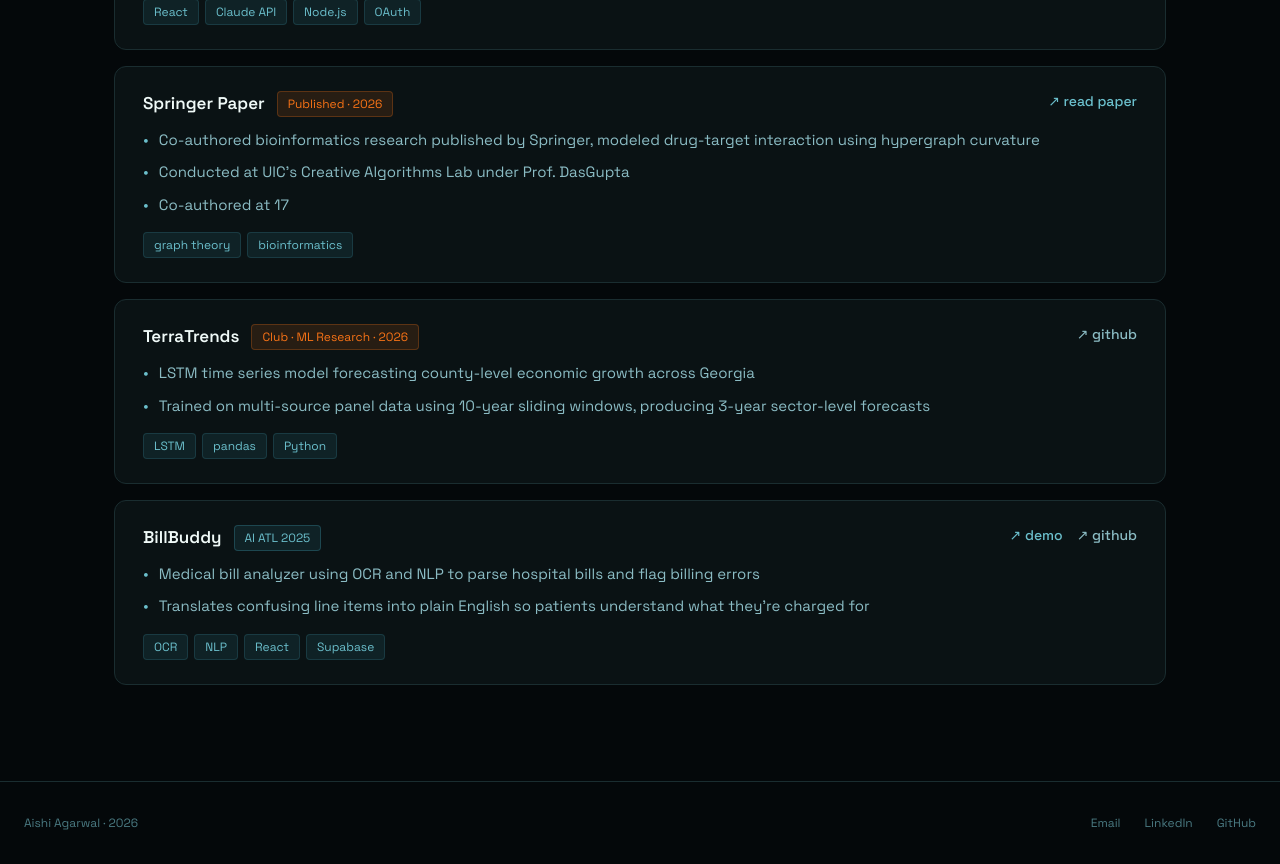
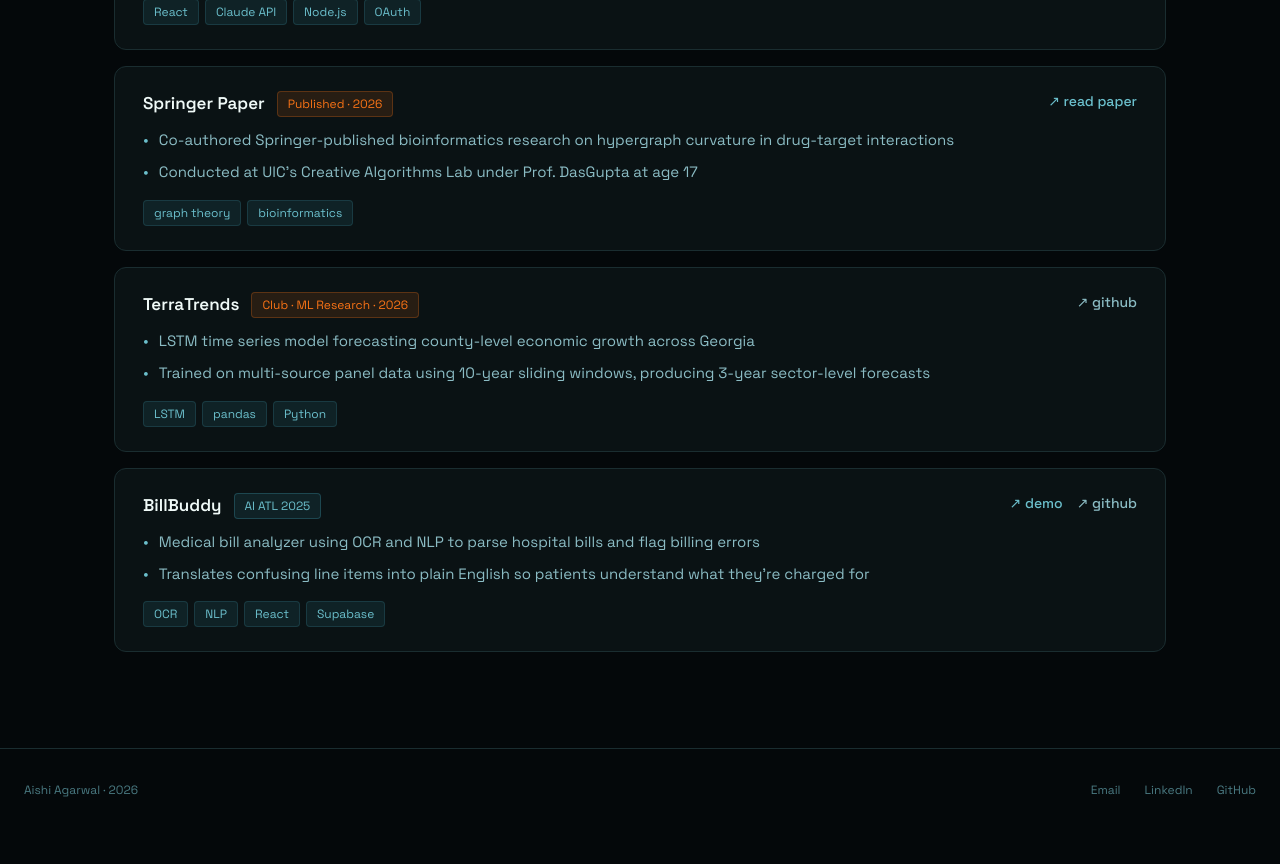
Before and after one commit to Aishi25/PersonalPortfolio, a Next.js app: page / in a window 1280 px wide. Shown: the part 2440-3304 px from the top of the page. After the commit the page ends 3271 px from the top, so only its background shows below. Built offline with nearby package versions, Linux system fonts and the light colour scheme.

Commit message:
Consolidate Springer Paper bullets to two clean lines

```diff
--- a/components/Projects.tsx
+++ b/components/Projects.tsx
@@ -46,9 +46,8 @@ const PROJECTS = [
     badge: "Published · 2026",
     badgeAccent: true,
     bullets: [
-      "Co-authored bioinformatics research published by Springer, modeled drug-target interaction using hypergraph curvature",
-      "Conducted at UIC's Creative Algorithms Lab under Prof. DasGupta",
-      "Co-authored at 17",
+      "Co-authored Springer-published bioinformatics research on hypergraph curvature in drug-target interactions",
+      "Conducted at UIC's Creative Algorithms Lab under Prof. DasGupta at age 17",
     ],
     tags: ["graph theory", "bioinformatics"],
     demo: "http://bit.ly/HypergraphPaper",
```
